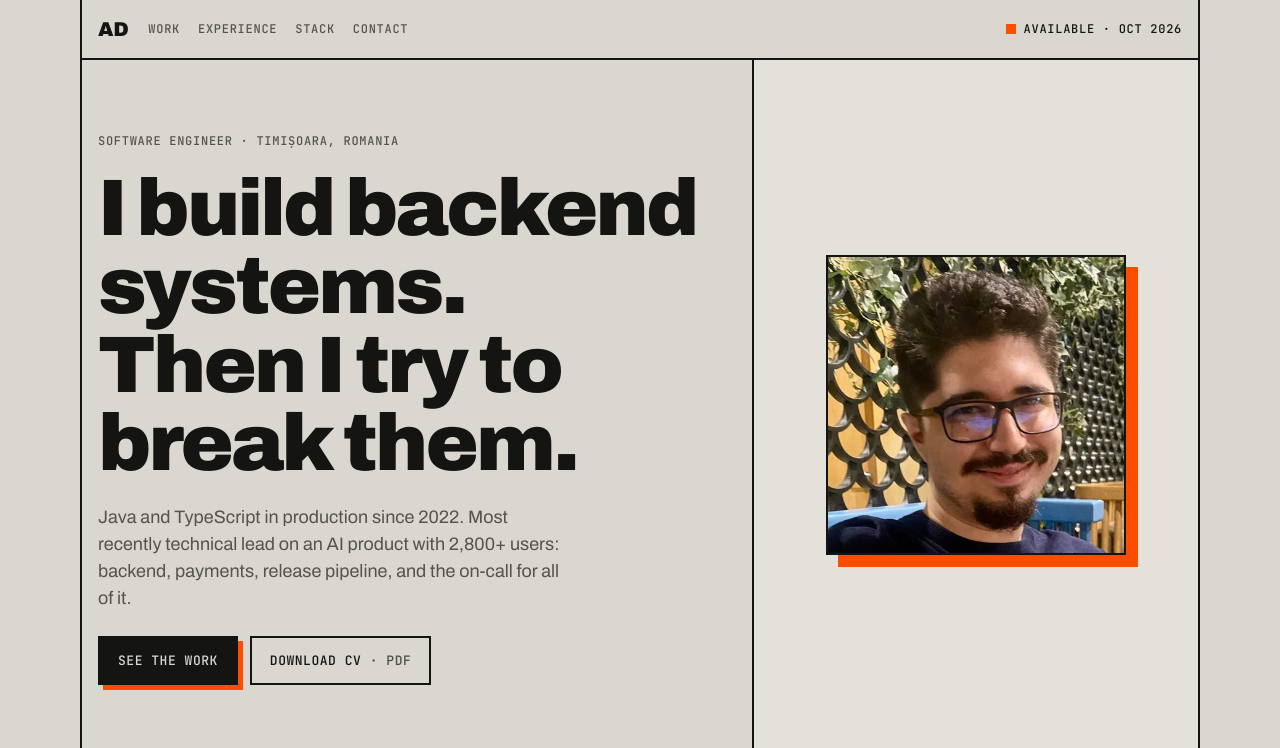
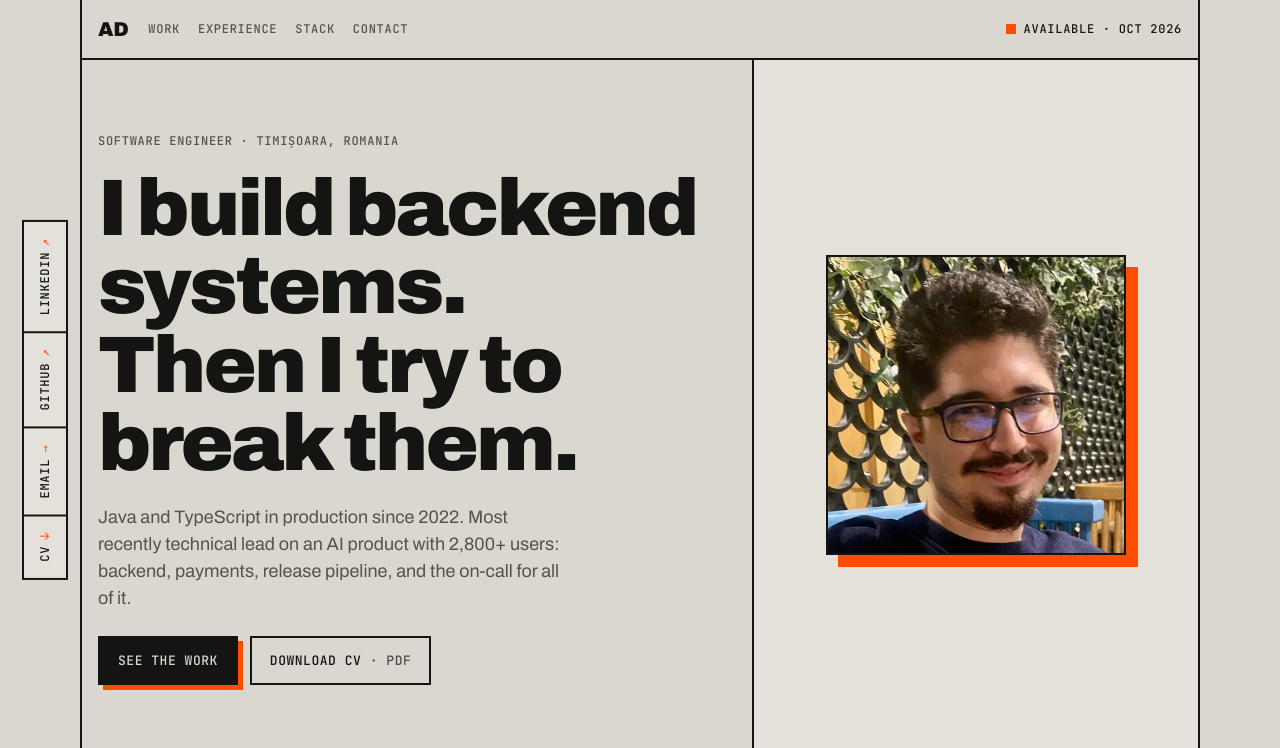
Before and after one commit to AndDumi1008/anddumi1008.github.io, a plain HTML site: page index.html in a window 1280 px wide. Shown: the top 748 px of the page. Drawn offline with Linux system fonts and the light colour scheme.

Commit message:
Add a fixed social rail: vertical on wide screens, bottom bar elsewhere
Co-Authored-By: Claude Fable 5.1 <noreply@anthropic.com>
Claude-Session: https://claude.ai/code/session_01WgBC9DtN8okjuN4ZBTMQph

```diff
--- a/css/styles.css
+++ b/css/styles.css
@@ -272,6 +272,47 @@ h1 {
   .contact-direct:first-child { border-bottom: 0; border-right: var(--rule) solid var(--line); }
 }
 
+/* ---------- fixed social rail ---------- */
+/* Below 1280px: a bar fixed to the bottom edge. From 1280px: a vertical column
+   fixed to the left of the page frame. Either way the links never scroll away. */
+.rail {
+  position: fixed; z-index: 30;
+  left: 0; right: 0; bottom: 0;
+  display: grid; grid-template-columns: repeat(4, 1fr);
+  background: var(--surface);
+  border-top: var(--rule) solid var(--line);
+  padding-bottom: env(safe-area-inset-bottom, 0px);
+}
+.rail a {
+  display: flex; align-items: center; justify-content: center; gap: 6px;
+  padding: 12px 6px;
+  border-right: var(--rule) solid var(--line);
+  color: var(--ink); text-decoration: none; white-space: nowrap;
+}
+.rail a:last-child { border-right: 0; }
+.rail a span { color: var(--accent); }
+.rail a:hover { background: var(--ink); color: var(--bg); }
+.rail a:hover span { color: var(--accent); }
+body { padding-bottom: calc(44px + env(safe-area-inset-bottom, 0px)); }
+
+@media (min-width: 1280px) {
+  body { padding-bottom: 0; }
+  .rail {
+    left: max(0px, calc((100vw - var(--max)) / 2 - 58px));
+    right: auto; bottom: auto;
+    top: 50%; transform: translateY(-50%);
+    grid-template-columns: 1fr;
+    border: var(--rule) solid var(--line);
+    padding-bottom: 0;
+  }
+  .rail a {
+    writing-mode: vertical-rl; transform: rotate(180deg);
+    padding: 16px 12px;
+    border-right: 0; border-top: var(--rule) solid var(--line);
+  }
+  .rail a:last-child { border-top: 0; }
+}
+
 /* ---------- footer ---------- */
 .site-footer {
   display: flex; flex-wrap: wrap; justify-content: space-between; gap: 10px;
--- a/index.html
+++ b/index.html
@@ -63,6 +63,13 @@
     <div class="status mono"><i aria-hidden="true"></i>Available · Oct 2026</div>
   </nav>
 </header>
+
+<aside class="rail mono" aria-label="Social links">
+  <a href="https://www.linkedin.com/in/andrei-dumitrescu-b75615207" rel="me noopener" target="_blank">LinkedIn <span aria-hidden="true">↗</span></a>
+  <a href="https://github.com/AndDumi1008" rel="me noopener" target="_blank">GitHub <span aria-hidden="true">↗</span></a>
+  <a href="mailto:andrei.dumitrescu100801@gmail.com">Email <span aria-hidden="true">→</span></a>
+  <a href="assets/Andrei_Dumitrescu_CV.pdf" download="Andrei_Dumitrescu_CV.pdf">CV <span aria-hidden="true">↓</span></a>
+</aside>
 
 <main id="main">
   <section class="hero" id="top" aria-labelledby="hero-title">
```
